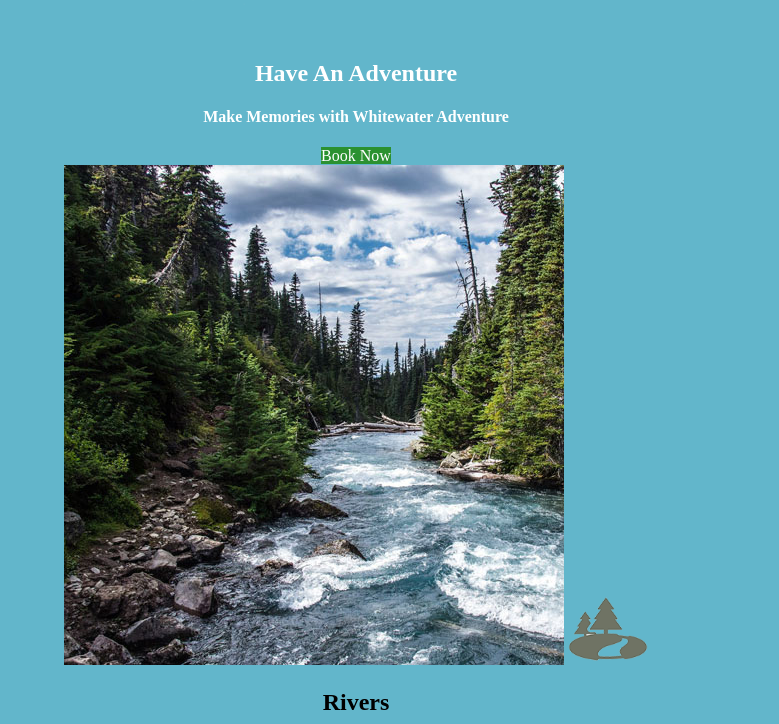
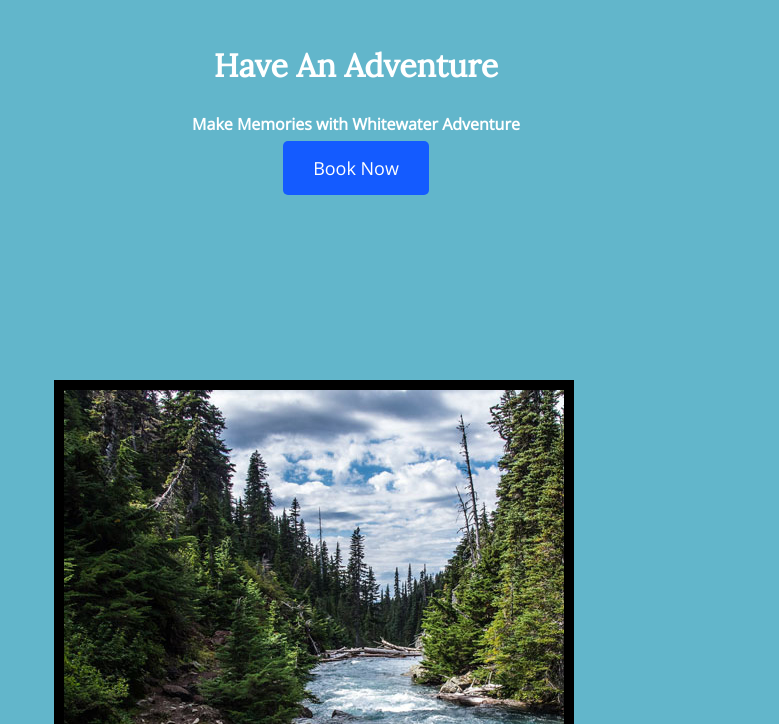
Before and after one commit to crag0697/wdd130, a plain HTML site: page wwr/index.html in a window 1280 px wide. Shown: the part 756-1480 px from the top of the page, without its empty margins (284-1063 px from the left). Drawn offline with nearby package versions, Linux system fonts and the light colour scheme.

Commit message:
Styled fonts and padding/margins to center page

```diff
--- a/wwr/styles/style.css
+++ b/wwr/styles/style.css
@@ -1,3 +1,6 @@
+@import url('https://fonts.googleapis.com/css2?family=Lora&display=swap');
+@import url('https://fonts.googleapis.com/css2?family=Open+Sans&display=swap');
+
 #content {
     max-width: 1600px;
     margin: 0 auto;
@@ -7,6 +10,7 @@ nav a {
     text-align: center;
     color: white;
     text-decoration: none;
+    padding: 35px;
 }
 
 nav a:hover {
@@ -16,12 +20,17 @@ nav a:hover {
 
 .home-title {
     color: white;
+    margin-top: 10px;
 }
 
 .book, .join {
-    background-color: #2b9130;
+    background-color: #145bff;
     color: white;
     text-decoration: none;
+    font-size: 18px;
+    padding: 15px 30px;
+    margin-top: 50px;
+    border-radius: 5px;
 }
 
 .book:hover, join:hover {
@@ -34,11 +43,24 @@ nav a:hover {
 }
 
 #hero-img {
-    width:100%;
+    width: 100%;
+}
+
+.card-img {
+    border: 10px solid black
+}
+
+.icon {
+    padding-top: 10px;
+}
+
+.rivers-card, .camping-card, .rapids-card {
+    margin: 200px 0;
 }
 
 .msg {
     background-color: #2b9130;
+    padding: 35px;
 }
 
 .msg h2 {
@@ -47,6 +69,8 @@ nav a:hover {
 
 .msg p {
     color: white;
+    font-size: .8em;
+    padding-bottom: 15px;
 }
 
 .button-box {
@@ -57,8 +81,16 @@ main section {
     text-align: center;
 }
 
+h2 {
+    margin: 0;
+}
+
 h4 {
     color:white;
+}
+
+main section img {
+    box-sizing: border-box;
 }
 
 #background {
@@ -68,6 +100,9 @@ h4 {
 
 body {
     background-color: #62b6cb;
+    font-family: 'Open Sans', sans-serif;
+    padding: 0;
+    margin: 0;
 }
 
 .icon, .logo{
@@ -76,11 +111,13 @@ body {
 
 header {
     background-color: #145bff;
+    font-family: 'Lora', serif;
 }
 
 footer {
     background-color: #145bff;
     color: white;
+    padding: 25px 50px;
 }
 
 footer p {
@@ -91,12 +128,26 @@ footer p {
 footer a {
     color: white;
     text-decoration: none;
+    margin-top: 200px;
 }
 
 footer a:hover {
     color: white;
 }
 
+footer .social img {
+    padding-top: 15px;
+}
+
 a:hover {
     text-decoration: underline;
 }
+
+.home-title {
+    font-family: 'Lora', serif;
+    font-size: 2em
+}
+
+#logo-link {
+    padding-top: 5px;
+}
```
